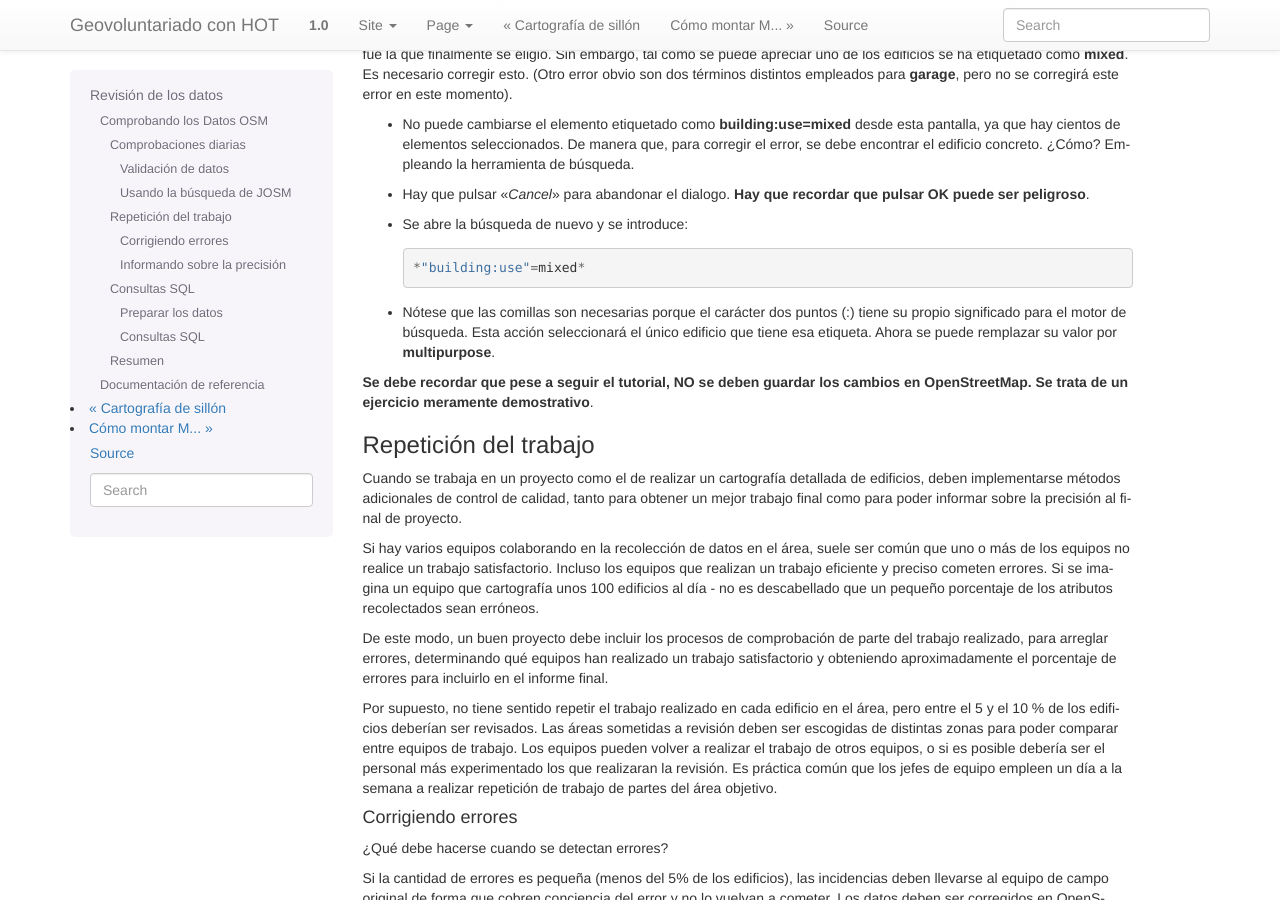
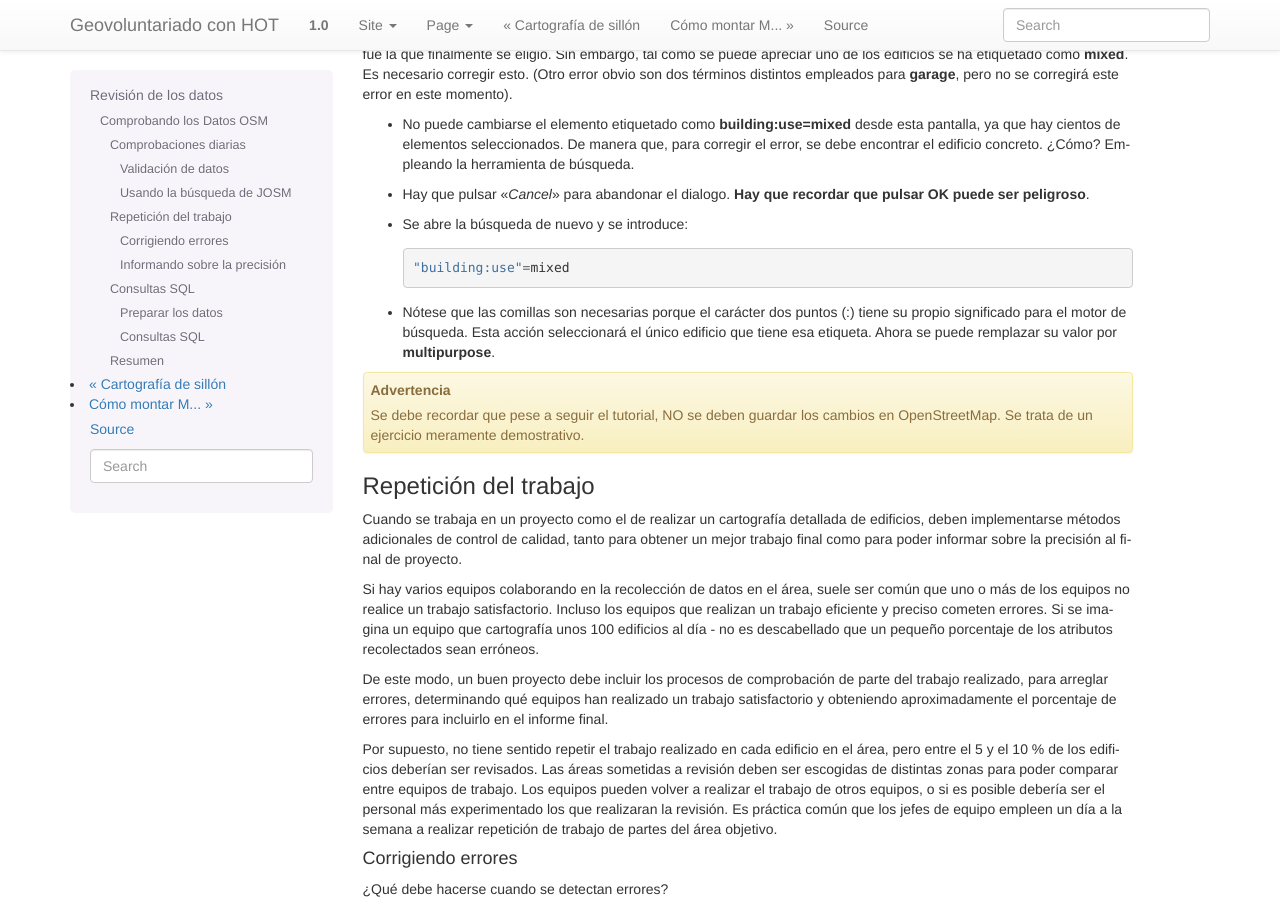
Before and after one commit to geoinquietosvlc/geovoluntariado-hot-workshop, a Sphinx documentation site: the page built from source/040_revision.rst, in a window 1280 px wide and 900 px high, scrolled down 5285 px. Built offline with Sphinx 7.4.7, drawn with Linux system fonts in a browser that asks for light colours; formulas are drawn with MathJax 3; part of the change alters nothing that is shown; some of the changed text lies outside the part shown.

```diff
--- a/source/040_revision.rst
+++ b/source/040_revision.rst
@@ -10,7 +10,7 @@ Revisión de los datos
 Comprobando los Datos OSM
 =========================
 
-.. note:: Esta sección cubre los procesos de control de la calidad de los
+.. important:: Esta sección cubre los procesos de control de la calidad de los
    datos, particularmente en el contexto de un proyecto dirigido de
    cartografiado de OSM, como los que lleva acabo el `Humanitarian
    OpenStreetMap Team <http://hotosm.org>`_ en varios países y como los
@@ -99,7 +99,7 @@ Cities de Dhaka. Para poder continuar se deben descargar los siguientes
 archivos: `dhaka_validation_example.osm
 <http://learnosm.org/files/dhaka_validation_example.osm>`_
 
-.. important:: NO SE DEBEN salvar los cambios en OpenStreetMap.  Estos
+.. warning:: NO SE DEBEN salvar los cambios en OpenStreetMap.  Estos
    ejercicios tienen solamente un carácter de demostración.
 
 .. image:: img/reviewing_osm_data_image03.png
@@ -280,15 +280,16 @@ error en este momento).
 
 - Se abre la búsqueda de nuevo y se introduce::
 
-  *"building:use"=mixed*
+  "building:use"=mixed
 
 - Nótese que las comillas son necesarias porque el carácter dos puntos (:)
   tiene su propio significado para el motor de búsqueda. Esta acción
   seleccionará el único edificio que tiene esa etiqueta. Ahora se puede
   remplazar su valor por **multipurpose**.
 
-**Se debe recordar que pese a seguir el tutorial, NO se deben guardar los
-cambios en OpenStreetMap. Se trata de un ejercicio meramente demostrativo**.
+.. warning:: Se debe recordar que pese a seguir el tutorial, NO se deben
+   guardar los cambios en OpenStreetMap. Se trata de un ejercicio meramente
+   demostrativo.
 
 Repetición del trabajo
 ----------------------
@@ -533,8 +534,3 @@ calidad de los datos durante un proyecto y se han realizado algunos ejercicios
 para practicar la revisión de datos OSM. Cuando se organiza un proyecto de
 cartografiado, o incluso cuando se están empleando los datos de un área para
 uso personal, estos métodos pueden resultar ventajosos.
-
-Documentación de referencia
-===========================
-
-* http://learnosm.org/es/coordination/review/
```
